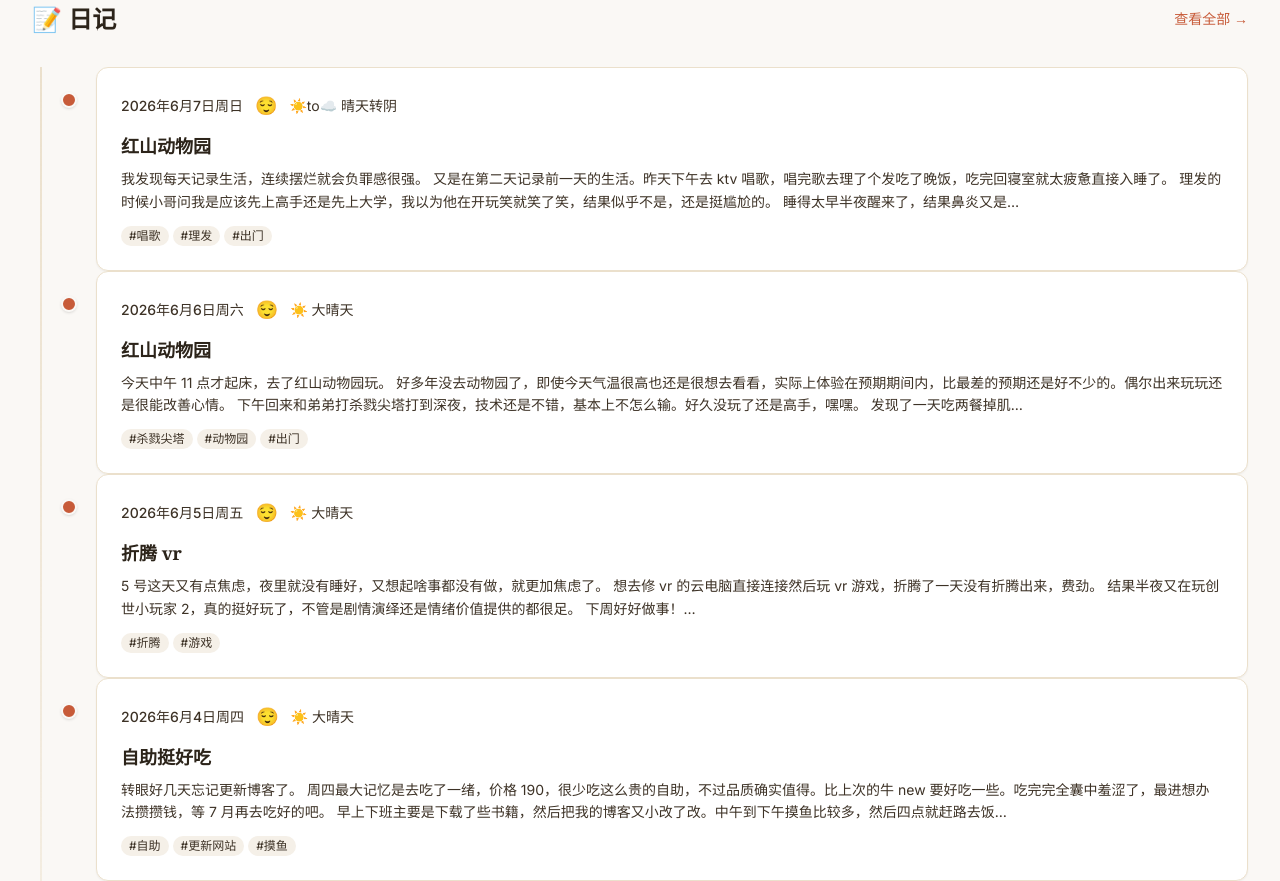
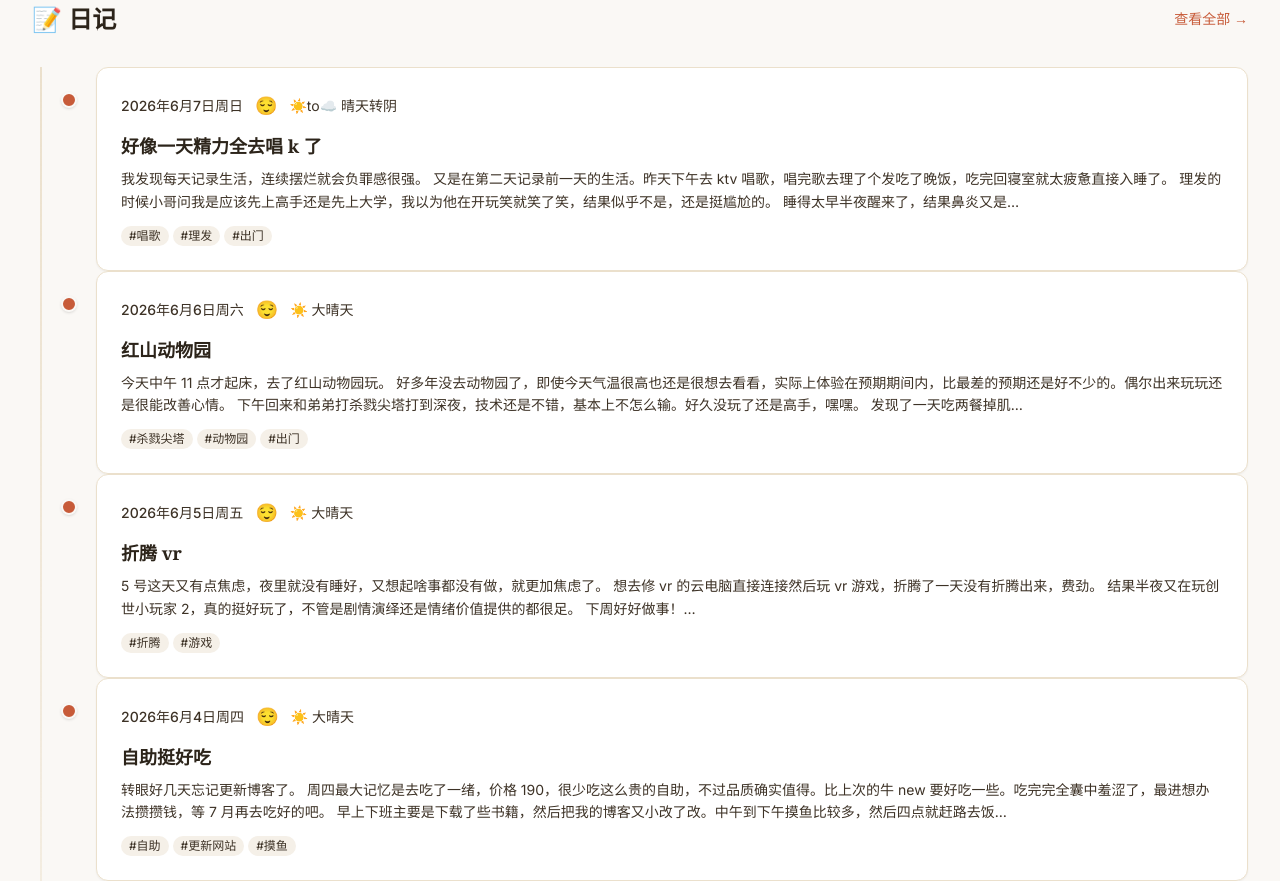
Before and after one commit to yzher-qf/Blog, an Astro site: page / in a window 1280 px wide. Shown: the part 2514-3395 px from the top of the page. Built offline with nearby package versions, Linux system fonts and the light colour scheme; Astro itself is replaced by a stand-in of ours.

Commit message:
26-06-07

```diff
--- a/src/content/diary/2026-06-07.md
+++ b/src/content/diary/2026-06-07.md
@@ -1,5 +1,5 @@
 ---
-title: "红山动物园"
+title: "好像一天精力全去唱 k 了"
 date: 2026-06-07
 mood: "😌"
 weather: "☀️to☁️ 晴天转阴"
```
